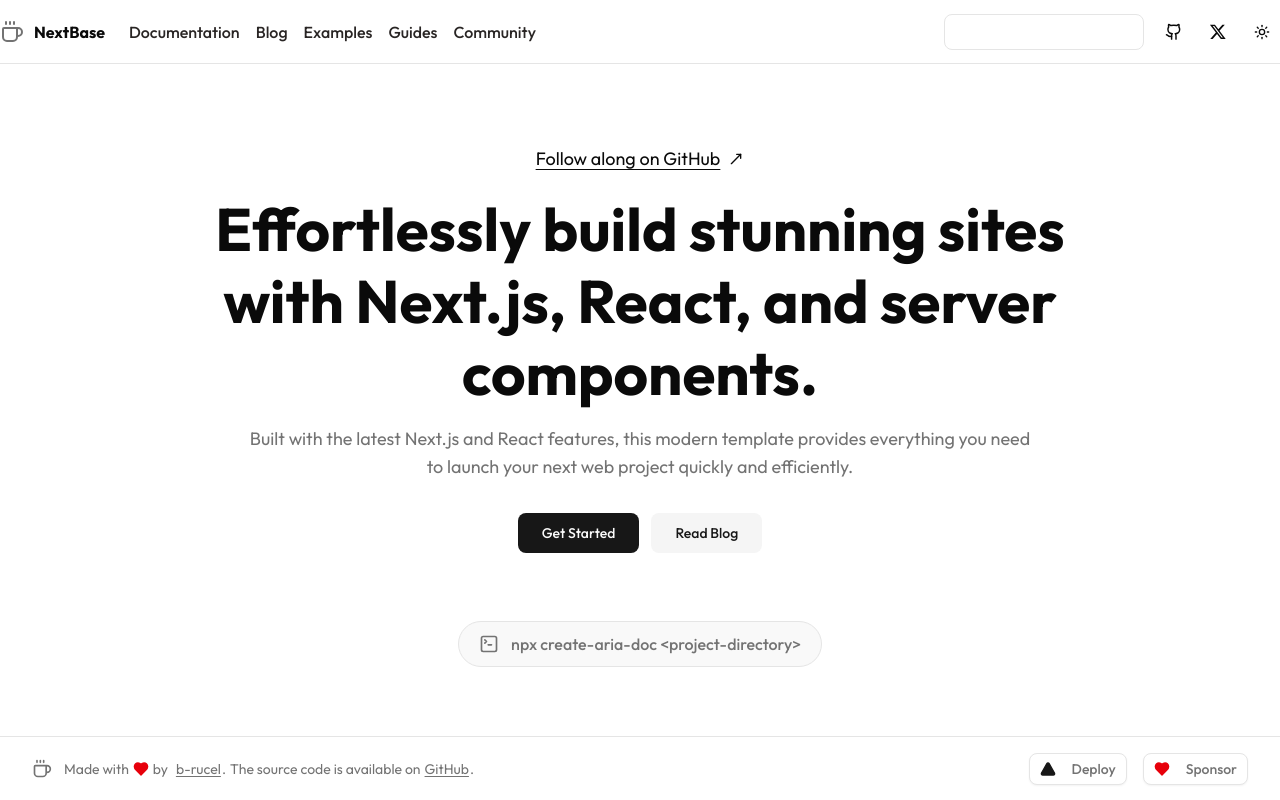
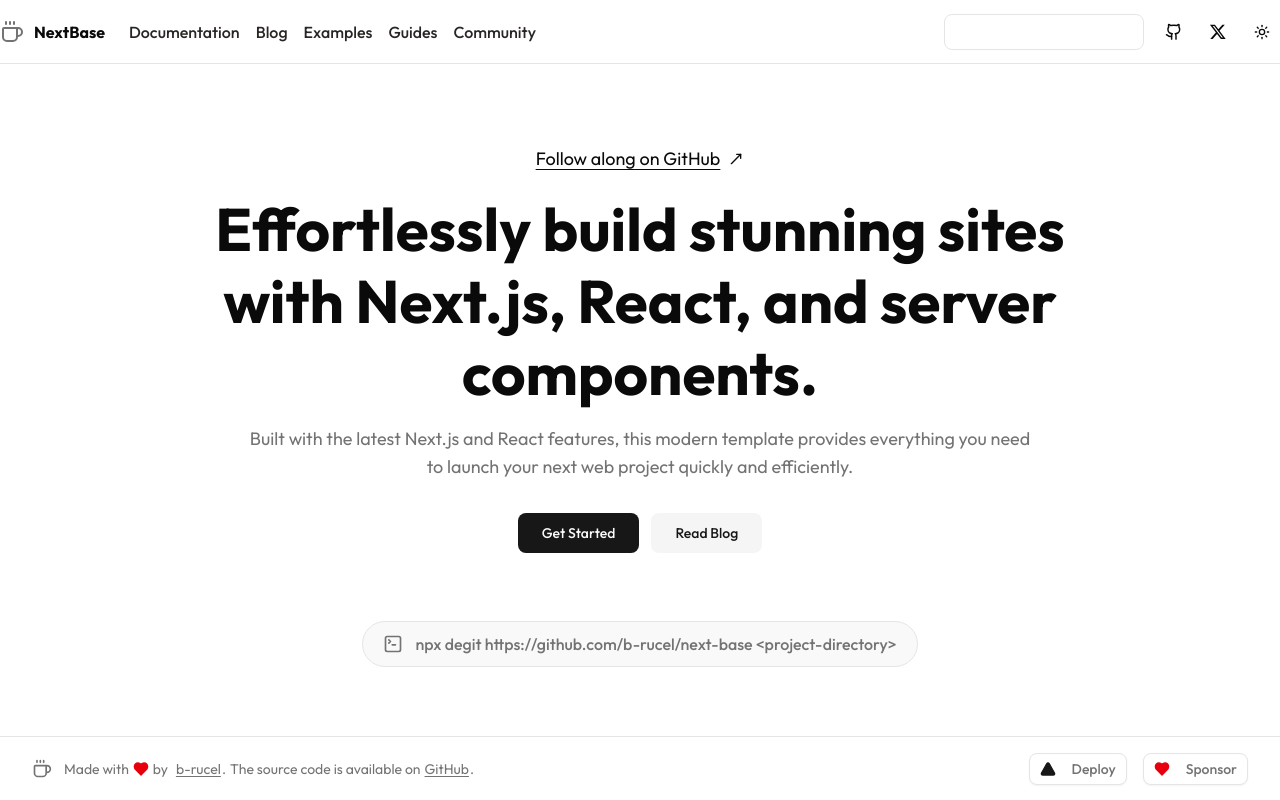
Before and after one commit to b-rucel/next-base, a Next.js app: page / in a window 1280 px wide. Built offline with nearby package versions, Linux system fonts and the light colour scheme.

Commit message:
updating README section on cloudflare deployment

```diff
--- a/app/page.tsx
+++ b/app/page.tsx
@@ -41,7 +41,7 @@
       </div>
       <span className="sm:flex hidden flex-row items-start sm:gap-2 gap-0.5 text-muted-foreground text-md mt-9 -mb-12 max-[800px]:mb-12 sm:text-base text-sm font-medium border rounded-full p-2.5 px-5 bg-muted/55">
         <TerminalSquareIcon className="w-5 h-5 sm:mr-1 mt-0.5" />
-        {"npx create-aria-doc <project-directory>"}
+        {"npx degit https://github.com/b-rucel/next-base <project-directory>"}
       </span>
     </div>
   );
```
Also changed, not shown: 1 other file (tests, documents, lock files or other folders).
